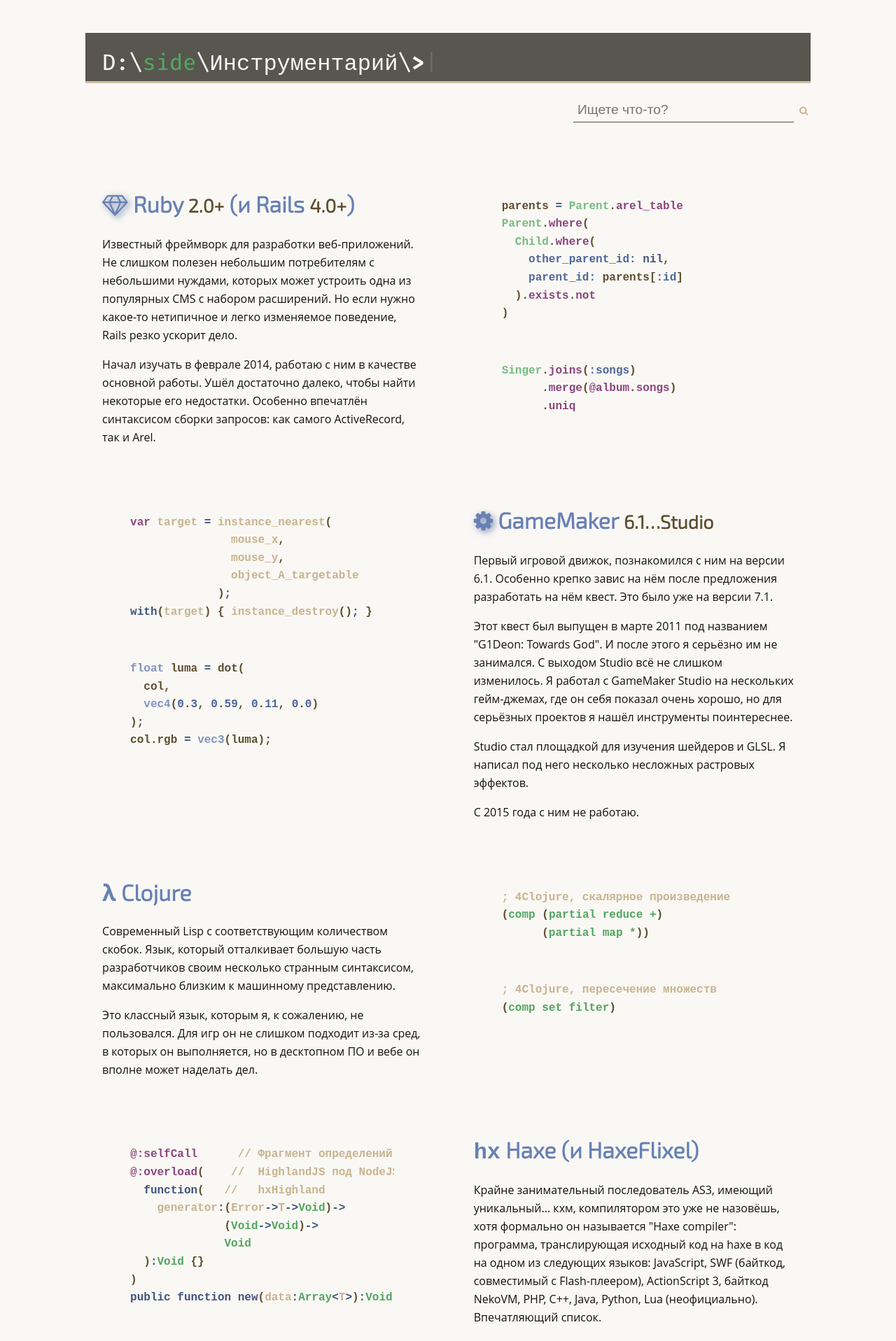
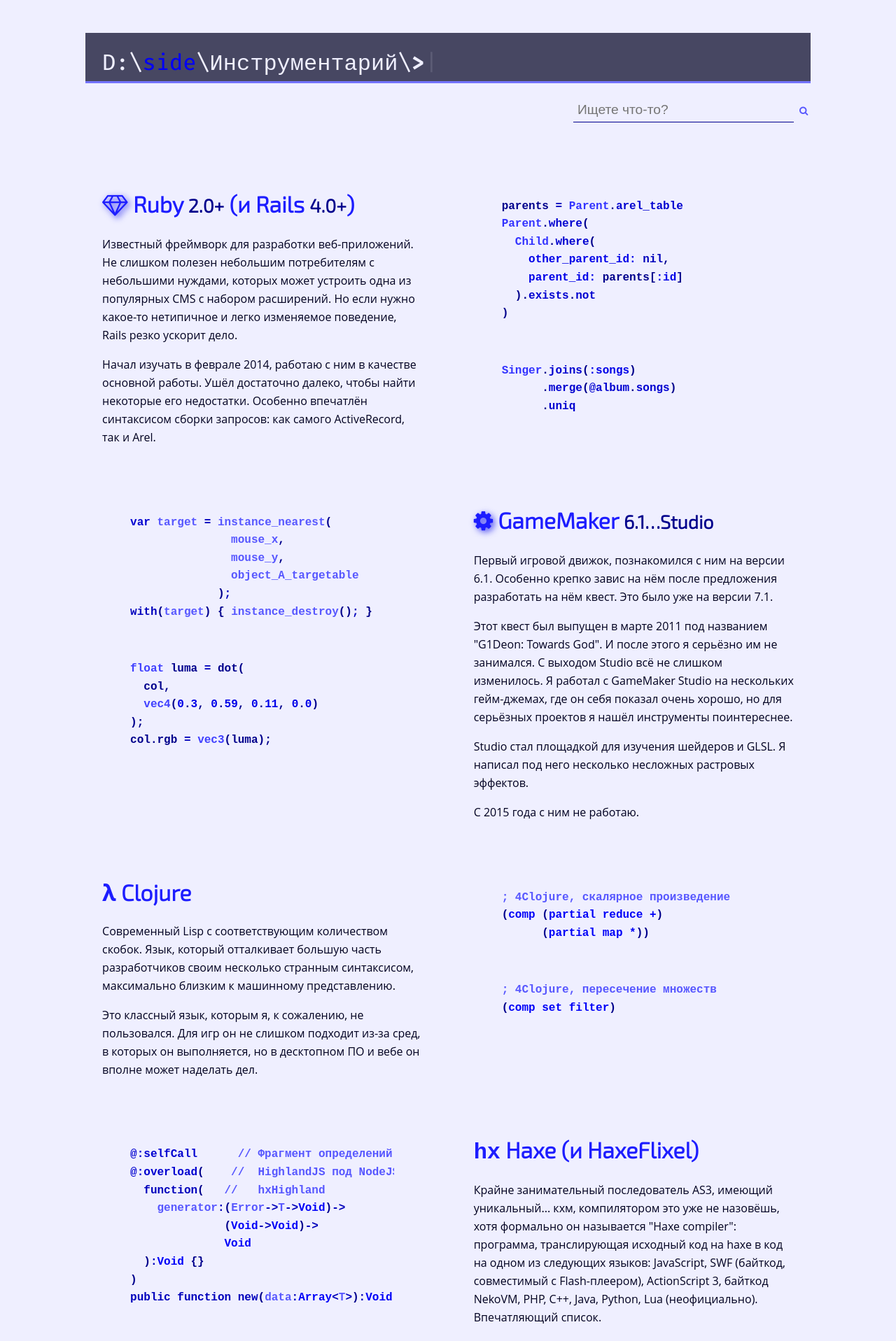
Before and after one commit to D-side/d-side.github.io, a Jekyll site: the page built from tools/index.html, in a window 1280 px wide. Shown: the top 1917 px of the page at 70% size. Built offline with Jekyll 4.4.1, drawn with Linux system fonts in a browser that asks for light colours; nearby versions of some CDN libraries; library files that are not in the unit come from our copies.

Commit message:
Bluish times

```diff
--- a/assets/paper.sass
+++ b/assets/paper.sass
@@ -2,10 +2,10 @@
 ---
 // Neat's "debug mode"
 // $visual-grid: true
-$sample: #653
-$variation: 90deg
+$sample: #00F
+// $variation: 00deg
 
-@import themes/near-mixer
+@import themes/mono-mixer
 @import themes/mix/contrast
 
 @import bourbon
```
